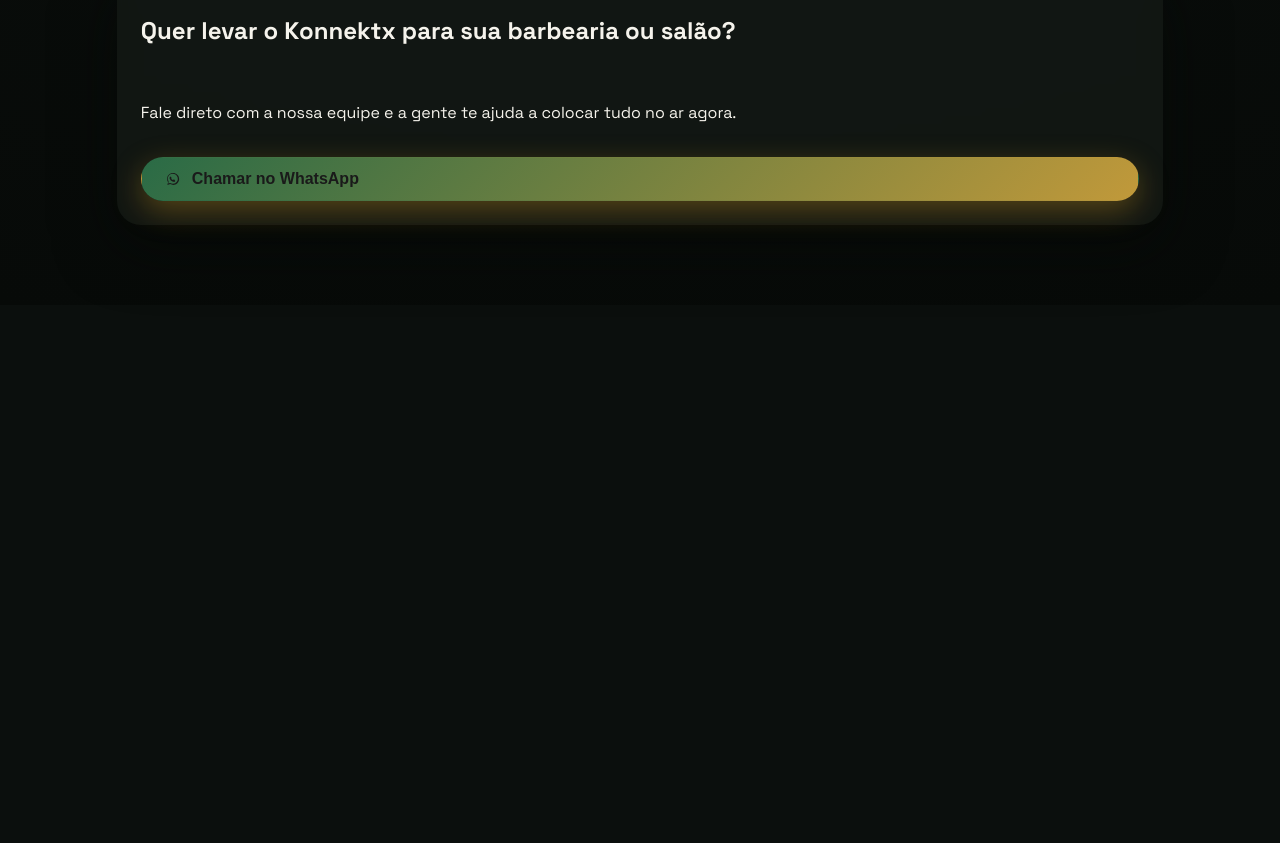
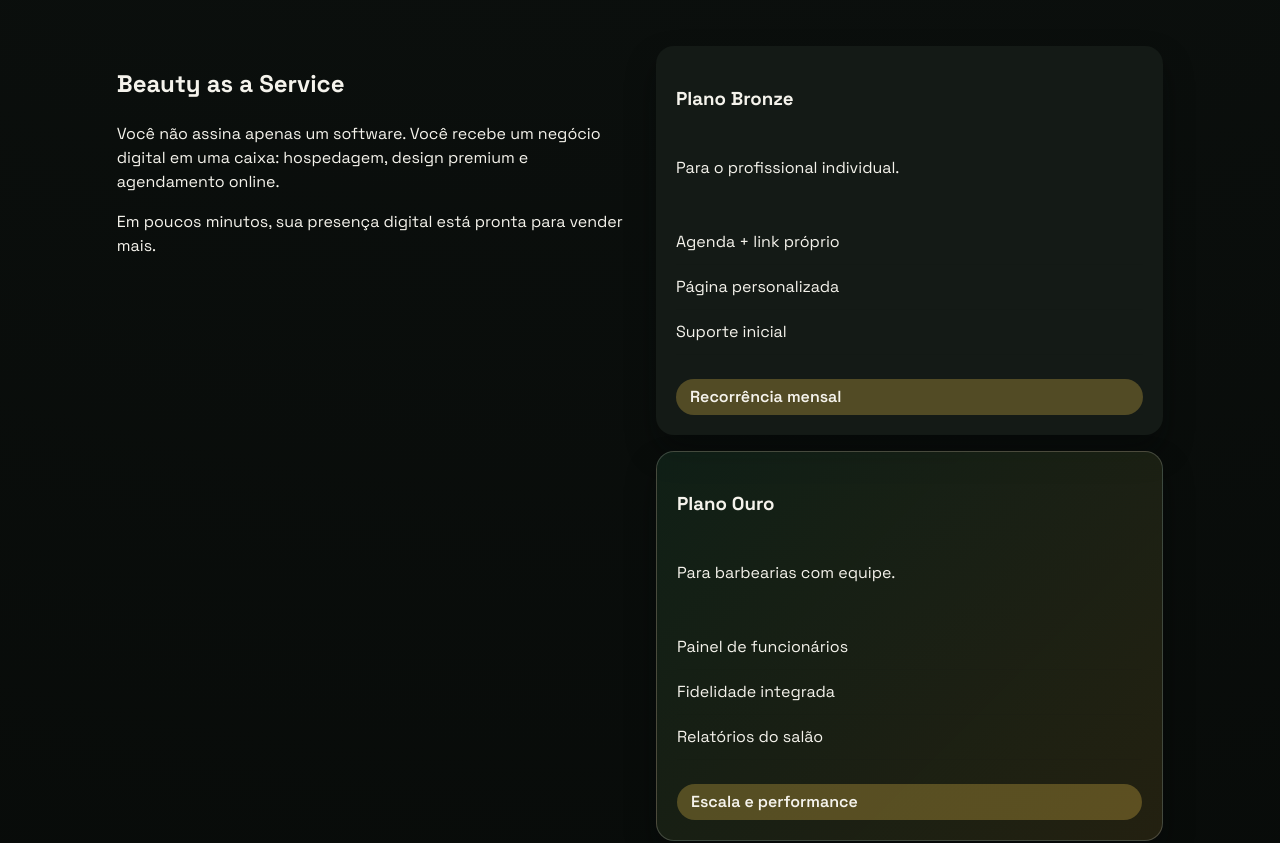
Before and after one commit to Garcez7R/Konnektx, a React (Vite) app in the folder web/: page / in a window 1280 px wide. Shown: the part 1730-2573 px from the top of the page. Before the commit the page ends 2035 px from the top, so only its background shows below. Built offline with nearby package versions, Linux system fonts and the light colour scheme; no server answers.

Commit message:
copy: adicionar beauty as a service e planos

```diff
--- a/web/src/index.css
+++ b/web/src/index.css
@@ -240,6 +240,25 @@
 
 .section-title {
   grid-column: 1 / -1;
+}
+
+.plans {
+  display: grid;
+  gap: 16px;
+}
+
+.plan-card {
+  background: var(--soft);
+  border-radius: 18px;
+  padding: 20px;
+  box-shadow: 0 16px 30px rgba(5, 8, 7, 0.4);
+  display: grid;
+  gap: 8px;
+}
+
+.plan-card.highlight {
+  border: 1px solid rgba(245, 243, 236, 0.2);
+  background: linear-gradient(135deg, rgba(42, 107, 70, 0.2), rgba(193, 153, 58, 0.15));
 }
 
 .section {
--- a/web/src/pages/HomePage.tsx
+++ b/web/src/pages/HomePage.tsx
@@ -36,6 +36,7 @@
           <p className="hero-subtitle">
             A tecnologia dos grandes salões, simplificada para o seu negócio.
           </p>
+          <p className="hero-subtitle">Beauty as a Service para negócios locais.</p>
           <p className="hero-subtitle">
             Transforme sua barbearia ou salão em uma plataforma digital de alta
             performance. Tenha seu próprio link de agendamento online que
@@ -122,6 +123,42 @@
         </div>
       </section>
 
+      <section className="section split">
+        <div>
+          <h2>Beauty as a Service</h2>
+          <p>
+            Você não assina apenas um software. Você recebe um negócio digital
+            em uma caixa: hospedagem, design premium e agendamento online.
+          </p>
+          <p>
+            Em poucos minutos, sua presença digital está pronta para vender
+            mais.
+          </p>
+        </div>
+        <div className="plans">
+          <div className="plan-card">
+            <h3>Plano Bronze</h3>
+            <p>Para o profissional individual.</p>
+            <ul className="list">
+              <li>Agenda + link próprio</li>
+              <li>Página personalizada</li>
+              <li>Suporte inicial</li>
+            </ul>
+            <div className="pill">Recorrência mensal</div>
+          </div>
+          <div className="plan-card highlight">
+            <h3>Plano Ouro</h3>
+            <p>Para barbearias com equipe.</p>
+            <ul className="list">
+              <li>Painel de funcionários</li>
+              <li>Fidelidade integrada</li>
+              <li>Relatórios do salão</li>
+            </ul>
+            <div className="pill">Escala e performance</div>
+          </div>
+        </div>
+      </section>
+
       <section className="section contact-section">
         <div className="glass-panel">
           <h2>Quer levar o Konnektx para sua barbearia ou salão?</h2>
```
